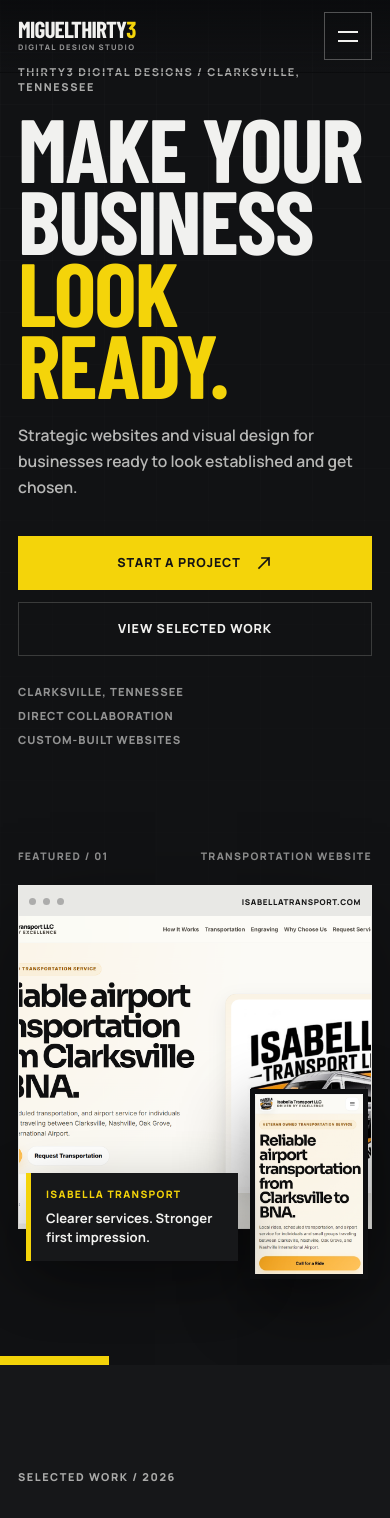
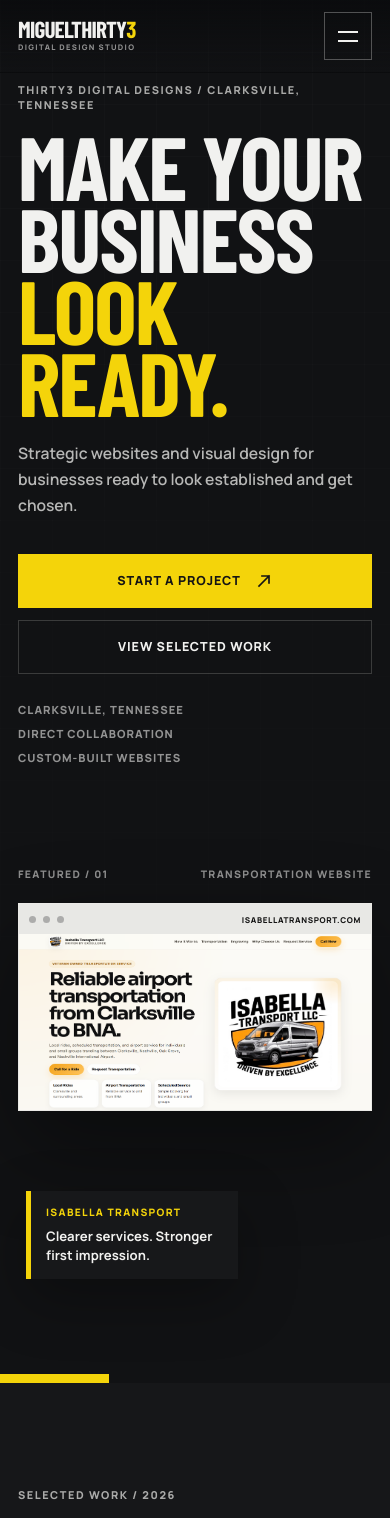
Before and after one commit to Miguel-33/miguelthirty3, a React (Vite) app: page / in a window 390 px wide. Shown: the top 1518 px of the page. Built offline with nearby package versions, Linux system fonts and the light colour scheme; a web font is replaced by a local one.

Commit message:
Refine mobile hero and project interactions

```diff
--- a/src/App.jsx
+++ b/src/App.jsx
@@ -1133,7 +1133,13 @@ export default function MiguelThirty3() {
                 <span>Transportation website</span>
               </div>
 
-              <div className="showcase-hero__browser">
+              <a
+  className="showcase-hero__browser"
+  href="https://isabellatransport.com/"
+  target="_blank"
+  rel="noopener noreferrer"
+  aria-label="Visit the live Isabella Transport website"
+>
   <div className="showcase-browser-bar" aria-hidden="true">
     <span />
     <span />
@@ -1147,7 +1153,7 @@ export default function MiguelThirty3() {
     fetchPriority="high"
     decoding="async"
   />
-              </div>
+</a>
 
               <div className="showcase-hero__crop" aria-hidden="true">
                 <img
@@ -1157,12 +1163,18 @@ export default function MiguelThirty3() {
                 />
               </div>
 
-              <div className="showcase-hero__caption">
+              <a
+  className="showcase-hero__caption"
+  href="https://isabellatransport.com/"
+  target="_blank"
+  rel="noopener noreferrer"
+  aria-label="Visit Isabella Transport"
+>
   <span>Isabella Transport</span>
   <strong>
     Clearer services. Stronger first impression.
   </strong>
-              </div>
+</a>
             </div>
           </div>
 
--- a/src/HomeFlow.css
+++ b/src/HomeFlow.css
@@ -1223,6 +1223,7 @@
       minmax(320px, 0.82fr)
       minmax(460px, 1.18fr);
     gap: 44px;
+    padding-top: 28px;
   }
 
   .showcase-hero h1 {
@@ -1449,7 +1450,7 @@
   }
 
   .showcase-hero__browser img {
-    aspect-ratio: 1.13 / 1;
+    aspect-ratio: 2 / 1;
   }
 
   .showcase-hero__crop {
@@ -2404,7 +2405,6 @@
   .showcase-project__frame picture {
     display: block;
     width: 100%;
-    aspect-ratio: 9 / 16;
     overflow: hidden;
     background: #e8e8e4;
   }
@@ -2727,3 +2727,66 @@
     width: 100%;
   }
 }
+
+@media (max-width: 700px) {
+  .showcase-hero__inner {
+    padding-top: 18px;
+  }
+}
+
+@media (max-width: 700px) {
+  .showcase-hero__visual {
+    width: 100%;
+  }
+
+  .showcase-hero__browser {
+    width: 100%;
+    height: auto;
+    aspect-ratio: auto;
+    overflow: hidden;
+  }
+
+  .showcase-hero__browser img {
+    display: block;
+    width: 100%;
+    height: auto;
+    object-fit: initial;
+    object-position: initial;
+  }
+
+  .showcase-hero__crop {
+    display: none;
+  }
+}
+
+.showcase-hero__browser {
+  display: block;
+  color: inherit;
+  text-decoration: none;
+}
+
+.showcase-hero__browser img {
+  transition:
+    transform 280ms ease,
+    filter 280ms ease;
+}
+
+.showcase-hero__browser:hover img {
+  transform: scale(1.01);
+  filter: brightness(0.94);
+}
+
+.showcase-hero__browser:focus-visible {
+  outline: 3px solid var(--showcase-yellow);
+  outline-offset: 5px;
+}
+
+.showcase-hero__caption {
+  text-decoration: none;
+  color: inherit;
+}
+
+.showcase-hero__caption:hover,
+.showcase-hero__caption:focus-visible {
+  text-decoration: none;
+}
--- a/src/styles/site-chrome.css
+++ b/src/styles/site-chrome.css
@@ -499,3 +499,47 @@ body.pageChromeMenuOpen {
     transition-duration: 0.01ms !important;
   }
 }
+
+@media (max-width: 700px) {
+  .pageChromeNavLinks {
+    gap: 0;
+  }
+
+  .pageChromeNavLinks a {
+    min-height: 88px;
+    padding: 18px 0;
+    border-top: 1px solid rgba(241, 241, 239, 0.14);
+  }
+
+  .pageChromeNavLinks a:last-child {
+    border-bottom: 1px solid rgba(241, 241, 239, 0.14);
+  }
+
+  .pageChromeNavLinks a > span:last-child {
+    font-size: clamp(3rem, 12vw, 4.5rem);
+    line-height: 0.95;
+    letter-spacing: 0.12em;
+    text-shadow: none;
+    transform: none;
+    filter: none;
+  }
+
+  .pageChromeNavLinks a::before,
+  .pageChromeNavLinks a::after {
+    display: none;
+  }
+
+  .pageChromeNavNumber {
+    width: 42px;
+    flex: 0 0 42px;
+    font-size: 0.7rem;
+  }
+
+  .pageChromeNavLinks a.is-active > span:last-child {
+    color: #f1f1ef;
+  }
+
+  .pageChromeNavLinks a:not(.is-active) > span:last-child {
+    color: rgba(241, 241, 239, 0.58);
+  }
+}
```
Lines whose indentation alone changed are shown as unchanged.
